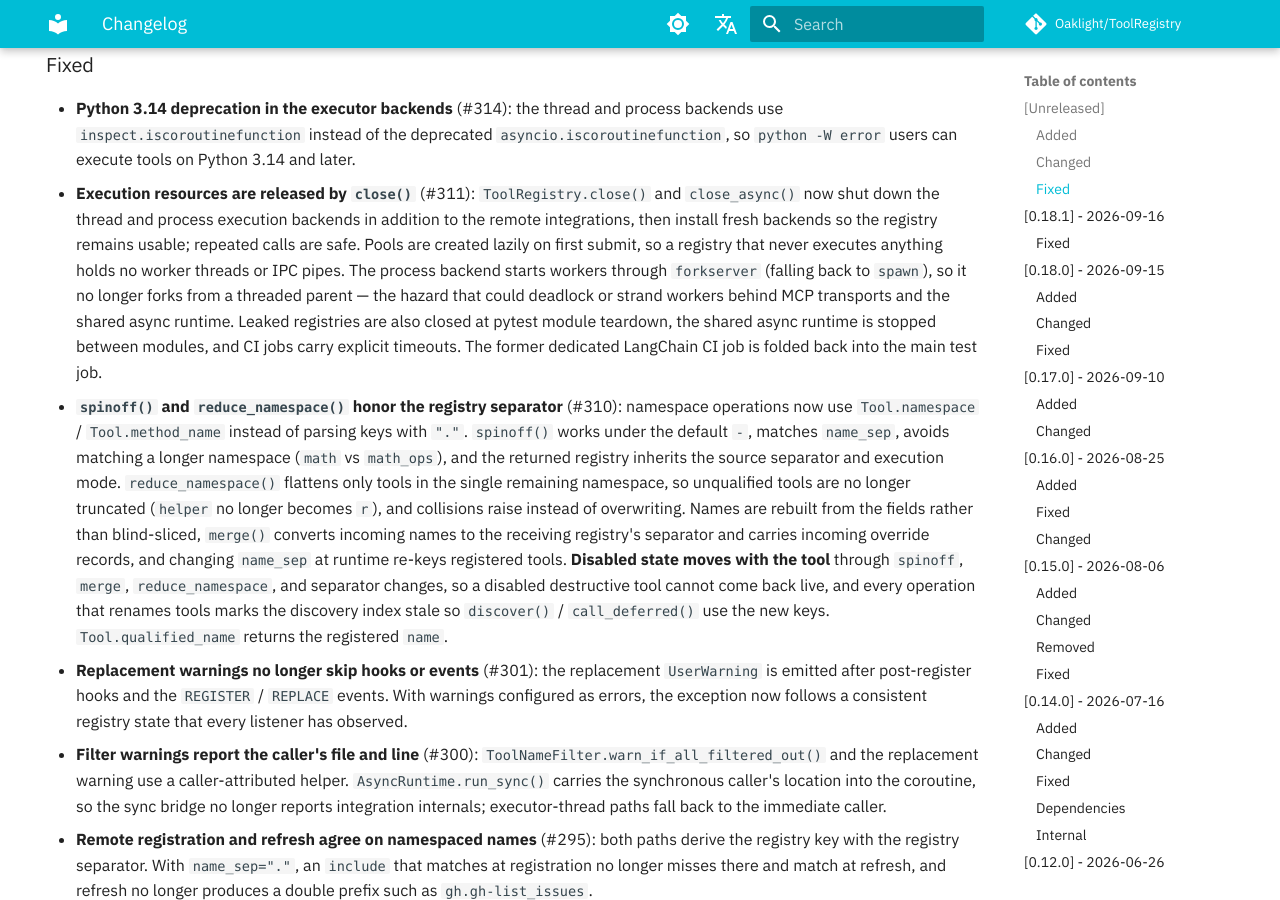
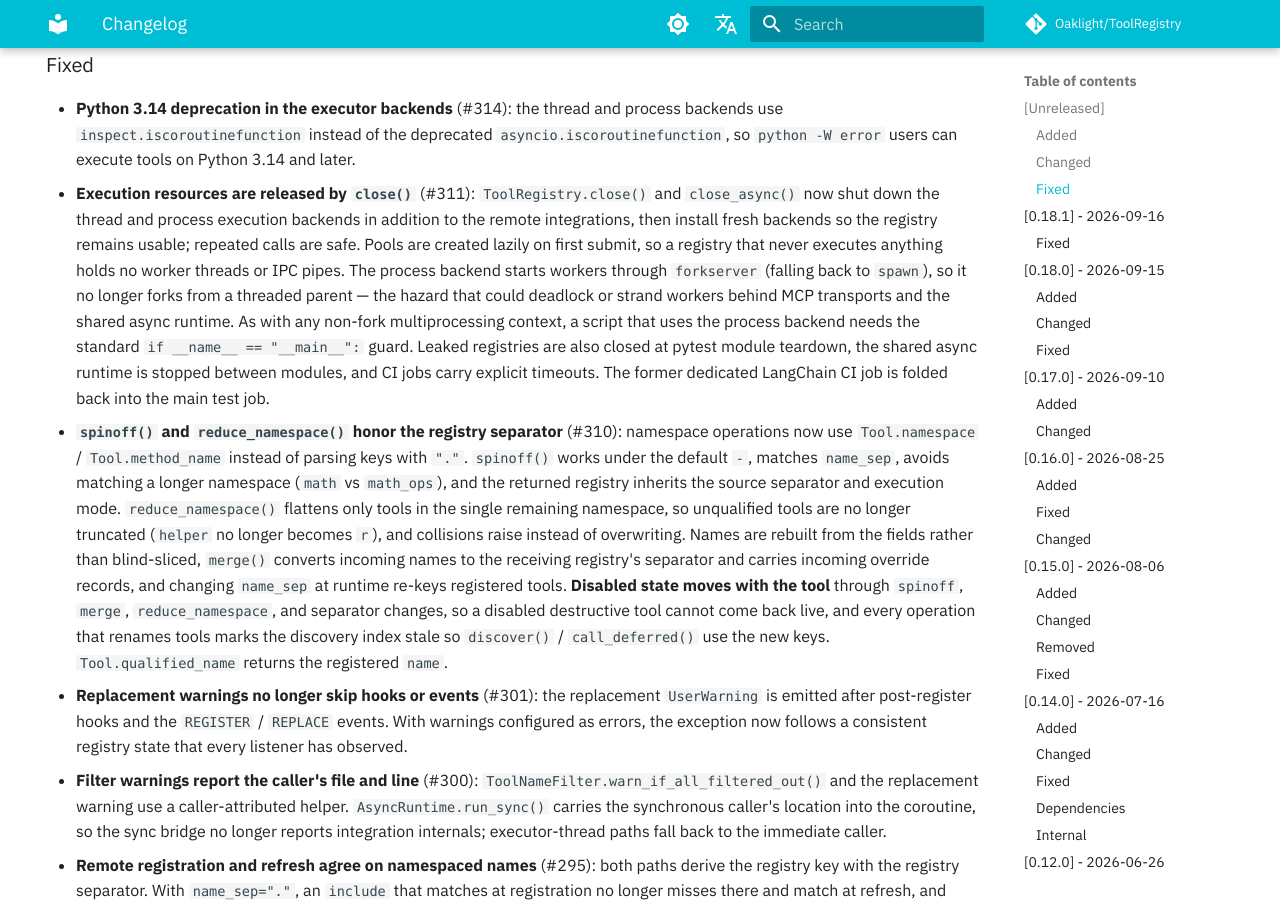
Before and after one commit to Oaklight/ToolRegistry, an MkDocs documentation site: the page built from docs/changelog.md, in a window 1280 px wide and 900 px high, scrolled down 2464 px. Built offline with MkDocs 1.6.1 and Material for MkDocs 9.7.7, drawn with Linux system fonts in a browser that asks for light colours; some web fonts are replaced; comment, search, counter and statistics services are not loaded.

Commit message:
docs: note the __main__ guard for the forkserver backend (#311)

```diff
--- a/docs/changelog.md
+++ b/docs/changelog.md
@@ -40,7 +40,7 @@ The format is based on [Keep a Changelog](https://keepachangelog.com/en/1.1.0/),
 ### Fixed
 
 - **Python 3.14 deprecation in the executor backends** (#314): the thread and process backends use `inspect.iscoroutinefunction` instead of the deprecated `asyncio.iscoroutinefunction`, so `python -W error` users can execute tools on Python 3.14 and later.
-- **Execution resources are released by `close()`** (#311): `ToolRegistry.close()` and `close_async()` now shut down the thread and process execution backends in addition to the remote integrations, then install fresh backends so the registry remains usable; repeated calls are safe. Pools are created lazily on first submit, so a registry that never executes anything holds no worker threads or IPC pipes. The process backend starts workers through `forkserver` (falling back to `spawn`), so it no longer forks from a threaded parent — the hazard that could deadlock or strand workers behind MCP transports and the shared async runtime. Leaked registries are also closed at pytest module teardown, the shared async runtime is stopped between modules, and CI jobs carry explicit timeouts. The former dedicated LangChain CI job is folded back into the main test job.
+- **Execution resources are released by `close()`** (#311): `ToolRegistry.close()` and `close_async()` now shut down the thread and process execution backends in addition to the remote integrations, then install fresh backends so the registry remains usable; repeated calls are safe. Pools are created lazily on first submit, so a registry that never executes anything holds no worker threads or IPC pipes. The process backend starts workers through `forkserver` (falling back to `spawn`), so it no longer forks from a threaded parent — the hazard that could deadlock or strand workers behind MCP transports and the shared async runtime. As with any non-fork multiprocessing context, a script that uses the process backend needs the standard `if __name__ == "__main__":` guard. Leaked registries are also closed at pytest module teardown, the shared async runtime is stopped between modules, and CI jobs carry explicit timeouts. The former dedicated LangChain CI job is folded back into the main test job.
 - **`spinoff()` and `reduce_namespace()` honor the registry separator** (#310): namespace operations now use `Tool.namespace` / `Tool.method_name` instead of parsing keys with `"."`. `spinoff()` works under the default `-`, matches `name_sep`, avoids matching a longer namespace (`math` vs `math_ops`), and the returned registry inherits the source separator and execution mode. `reduce_namespace()` flattens only tools in the single remaining namespace, so unqualified tools are no longer truncated (`helper` no longer becomes `r`), and collisions raise instead of overwriting. Names are rebuilt from the fields rather than blind-sliced, `merge()` converts incoming names to the receiving registry's separator and carries incoming override records, and changing `name_sep` at runtime re-keys registered tools. **Disabled state moves with the tool** through `spinoff`, `merge`, `reduce_namespace`, and separator changes, so a disabled destructive tool cannot come back live, and every operation that renames tools marks the discovery index stale so `discover()` / `call_deferred()` use the new keys. `Tool.qualified_name` returns the registered `name`.
 - **Replacement warnings no longer skip hooks or events** (#301): the replacement `UserWarning` is emitted after post-register hooks and the `REGISTER` / `REPLACE` events. With warnings configured as errors, the exception now follows a consistent registry state that every listener has observed.
 - **Filter warnings report the caller's file and line** (#300): `ToolNameFilter.warn_if_all_filtered_out()` and the replacement warning use a caller-attributed helper. `AsyncRuntime.run_sync()` carries the synchronous caller's location into the coroutine, so the sync bridge no longer reports integration internals; executor-thread paths fall back to the immediate caller.
```
